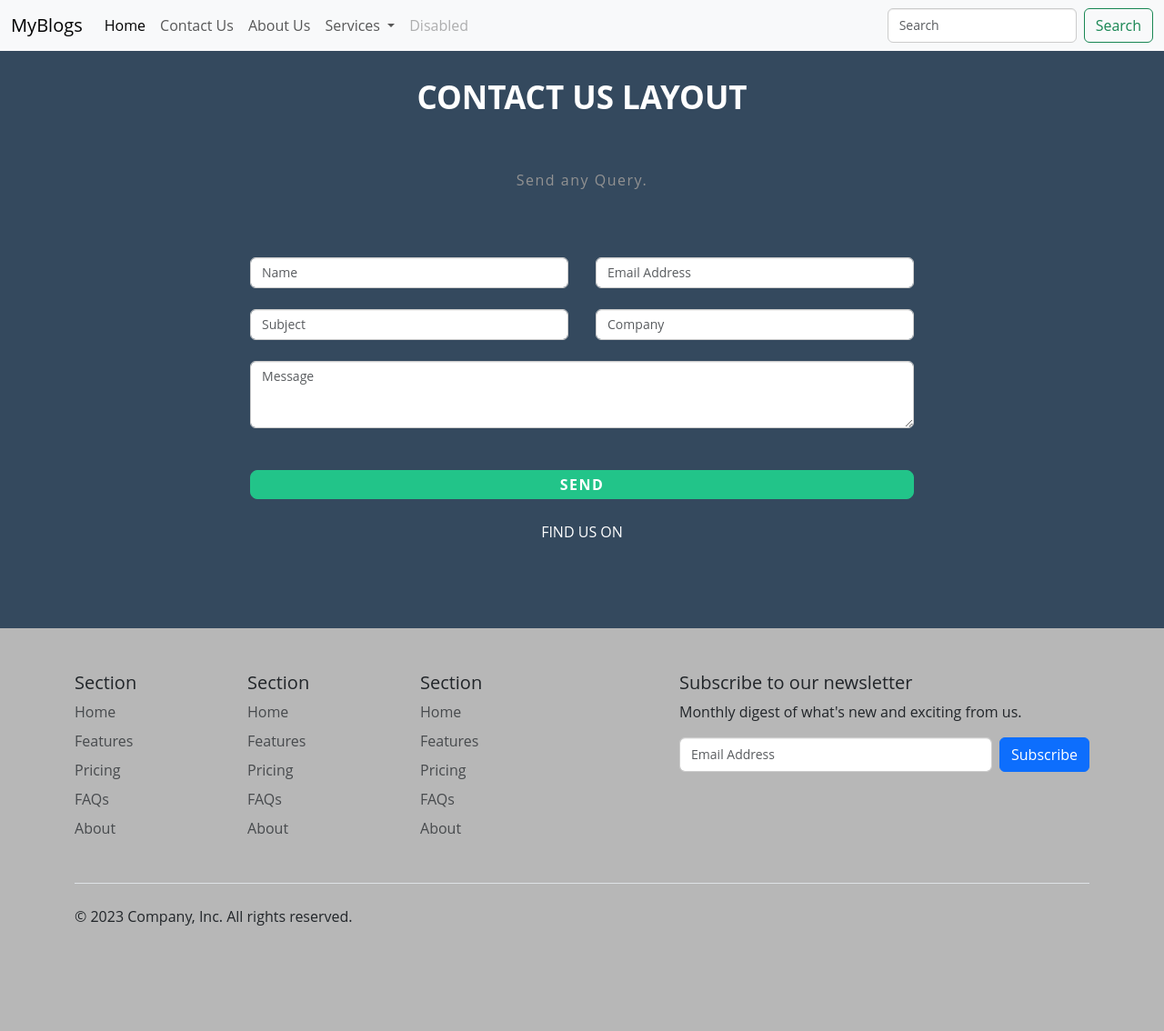
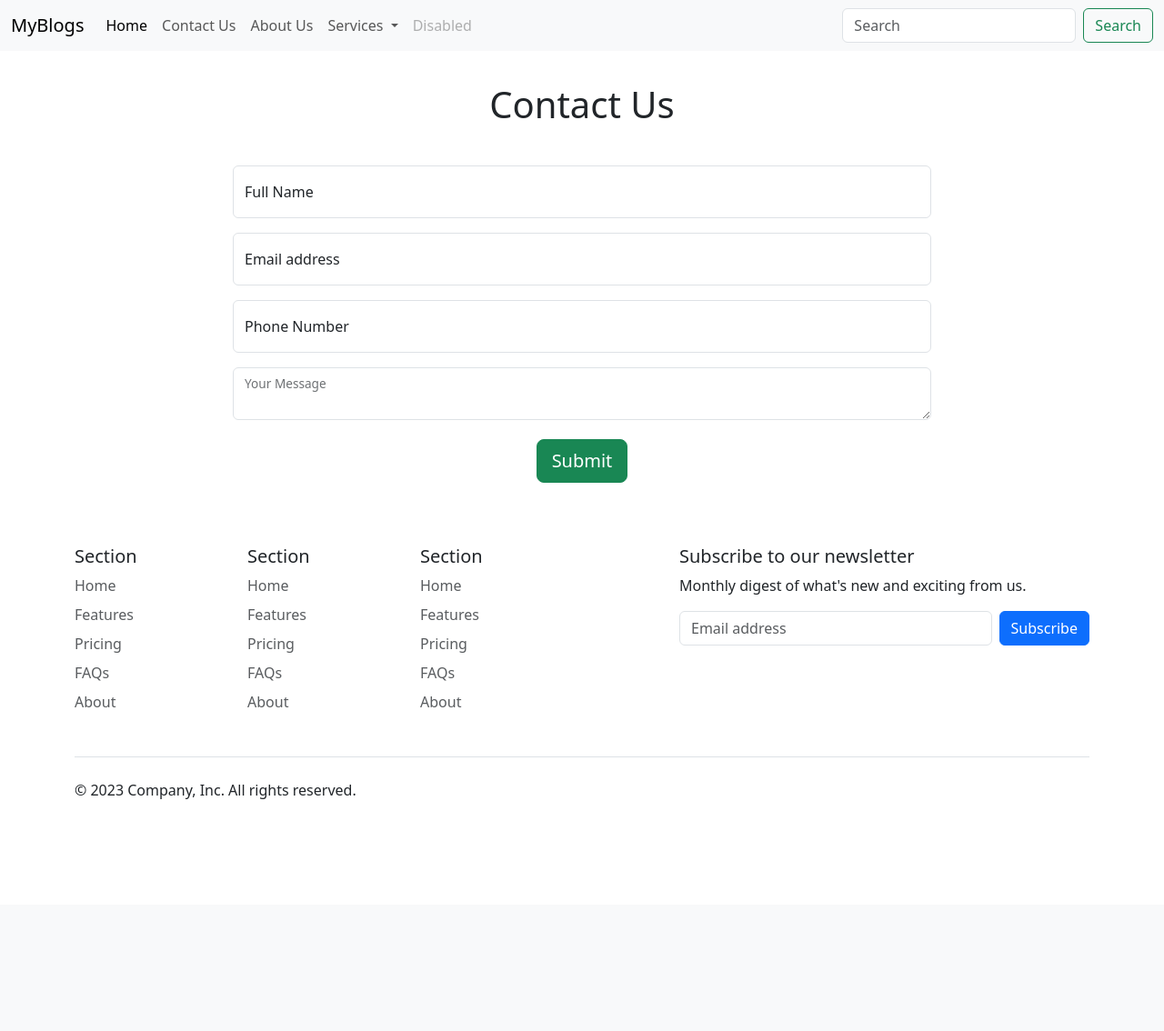
Before and after one commit to banvro/9-20-to-11-python-batch-august, a Flask app: page /contact in a window 1280 px wide. Shown: the whole page at 91% size. After the commit the page ends 879 px from the top, so only its background shows below. Run offline with Flask 3, Linux system fonts and the light colour scheme.

Commit message:
get data in python main file

```diff
--- a/newbatch-august/flask-prject-blog/main.py
+++ b/newbatch-august/flask-prject-blog/main.py
@@ -1,4 +1,4 @@
-from flask import Flask, render_template
+from flask import Flask, render_template, request
 
 web = Flask(__name__)
 
@@ -18,6 +18,16 @@ def contact():
 def services():
     return render_template("services.html")
 
+@web.route("/savedata", methods = ["POST"])
+def savedata():
+    if request.method == "POST":
+        fname = request.form.get("fullname")
+        # x = request.form["fullname"]
+        email = request.form.get("email")
+        p_number = request.form.get("number")
+        message = request.form.get("msg")
+
+    return f"nmae = {fname} , email = {email} phone number = {p_number} and message = {message}"
 
 if __name__ == "__main__":
     web.run(debug = True)
--- a/newbatch-august/flask-prject-blog/templates/contact.html
+++ b/newbatch-august/flask-prject-blog/templates/contact.html
@@ -1,121 +1,41 @@
 {% extends "base.html" %}
-
-
-
-
-
 
 {% block body %}
 
-<style>
-    * {
-        box-sizing: border-box;
-        list-style: none;
-        text-decoration: none;
-        margin: 0;
-    }
+<div style="padding: 35px; text-align: center;">
+  <h1>Contact Us</h1>
+</div>
 
-    body {
-        background: #b7b7b7 none repeat scroll 0 0;
-        font-family: 'Open Sans',sans-serif;}
+<form action="/savedata" method="post">
 
-    .layout {margin: 0 auto;	max-width: 1170px;	width: 100%;padding: 0 15px;}
-    /********Grid Widht *******/
+  <div style="padding-left: 20%; padding-right: 20%;">
+    <div class="form-floating mb-3">
+      <input type="text" class="form-control" id="floatingInput" name="fullname"
+        placeholder="name@example.com">
+      <label for="floatingInput">Full Name</label>
+    </div>
+    <div class="form-floating mb-3">
+      <input type="email" class="form-control" id="floatingInput"
+        placeholder="name@example.com" name="email">
+      <label for="floatingInput">Email address</label>
+    </div>
+    <div class="form-floating mb-3">
+      <input type="number" class="form-control" id="floatingInput"
+        placeholder="name@example.com" name="number">
+      <label for="floatingInput">Phone Number</label>
+    </div>
+    <div class="form-floating">
+      <textarea class="form-control" name="msg" cols="60" rows="40"></textarea>
+      <label for="floatingPassword">Your Message</label>
+    </div>
 
-    .form-group{ float:left;    padding-left: 15px;    padding-right: 15px;       width: 50%;}
-    .grid-8{width: 66.6667%;}
-    .grid-12{width: 100%;padding-left: 15px;	padding-right: 15px;	position: relative;    overflow: hidden;}
+    <div style="    display: flex;
+  justify-content: center;
+  padding: 21px;">
+      <button type="submit" class="btn btn-success btn-lg">Submit</button>
 
-
-    /***Section Css******/
-
-    section {    background: #34495e ;    color: #000;    padding: 30px 0;}
-    .text-center{text-align:center;}
-    .section-title {    color: #fff;    font-size: 35px;    font-weight: bold;    text-transform: uppercase;}
-    .contact p {    color: #929292;    letter-spacing: 1.5px;    padding-top: 50px;}
-    .form{ margin:0 auto;}
-    .form form {    margin-top: 50px;}
-    input {    width: 100%;}
-    .form-control {    width: 100%;}
-    .form-control {    background-color: #fff;    border: 1px solid #ccc;    box-shadow: 0 1px 1px rgba(0, 0, 0, 0.075) inset;
-        color: #555;    display: block;    font-size: 14px;     line-height: 1.42857;    padding: 6px 12px;
-        transition: border-color 0.15s ease-in-out 0s, box-shadow 0.15s ease-in-out 0s;    width: 100%;
-          text-transform: capitalize;}
-
-    .costom-btn {    background:#22c489;    border: 1px solid #22c489;    color: #ffffff;
-        font: bold 16px/18px "Open Sans",sans-serif;    letter-spacing: 1.5px;    text-transform: uppercase;
-         width: 100%;	   padding: 6px 12px;	   cursor: pointer;}
-    .form-group {    margin-top: 23px;}
-    .icon-text {    color: #ffffff;    font: 16px/22px "Open Sans",sans-serif;    text-align: center;
-        text-transform: uppercase;	 margin: 25px 0;}
-    .icon-holder {    margin: 0 auto;    width: 265px;}
-    .icon-holder ul li a {    color: #ffffff;    height: 38px;    width: 38px;}
-    .icon-holder ul li {    display: inline;    padding: 12px;}
-    @media (max-width:980px) {
-        .layout {				width: 80%px;	}
-        .grid-6 {				width: 50%;	}
-    }
-    @media (max-width:640px) {
-        .layout {		width: 80%;	}
-        .form-group, .grid-8 {		width: 100%;	}
-
-
-        }
-</style>
-
-<section class="contact">
-	<div class="layout">
-        <div class="text-center">
-          <h1 class="section-title">Contact Us Layout</h1>
-          <p>Send any Query.</p>
-        </div>
-        <div class="grid-8 form">
-          <form action="php/email.php" method="post" id="contact_form" name="contactForm">
-            <div class="form-inline clearfix">
-              <div class="form-group grid-6 ">
-                <input type="text" placeholder="name" id="exampleInputName" name="name" class="form-control">
-              </div>
-              <div class="form-group grid-6">
-                <input type="email" placeholder="email address" id="exampleInputEmail" name="email" class="form-control">
-              </div>
-              <div class="form-group grid-6">
-                <input type="text" placeholder="subject" id="exampleInputSubject" name="subject" class="form-control">
-              </div>
-              <div class="form-group grid-6">
-                <input type="text" placeholder="company" id="exampleInputCompany" name="company" class="form-control">
-              </div>
-              <div class="form-group grid-12">
-                <textarea placeholder="message" id="exampleInputMessage" rows="3" name="message" class="form-control"></textarea>
-              </div>
-            </div>
-            <div class="form-group">
-              <div style="display:none;" class="success" id="mail_success">Your message has been sent successfully.
-              </div><!-- success message -->
-              <div style="display:none;" class="error" id="mail_fail"> Sorry, error occured this time sending your message.
-              </div><!-- error message -->
-            </div>
-            <div id="submit" class="form-group grid-12">
-              <input type="submit" value="send" class="btn  btn-lg costom-btn" id="send_message">
-            </div>
-          </form>
-        </div> <!-- /.col-xs-12 .col-sm-offset-2 .col-sm-8 -->
-        <div class="grid-12">
-          <div class="icon-text">
-            <span>find us on</span>
-          </div><!-- /.icon-text -->
-          <div class="icon-holder">
-            <ul>
-              <li><a target="_blank" href="#"><i class="fa fa-facebook"></i></a></li>
-              <li><a target="_blank" href="#"><i class="fa fa-google-plus"></i></a></li>
-              <li><a target="_blank" href="#"><i class="fa fa-twitter"></i></a></li>
-              <li><a target="_blank" href="#"><i class="fa fa-behance"></i></a></li>
-              <li><a target="_blank" href="#"><i class="fa fa-linkedin"></i></a></li>
-            </ul>
-          </div><!-- /.icon-holder -->
-        </div><!-- /.col-xs-12 -->
-	</div>
-</section>
-
-
+    </div>
+  </div>
+</form>
 
 {% endblock body %}
```
